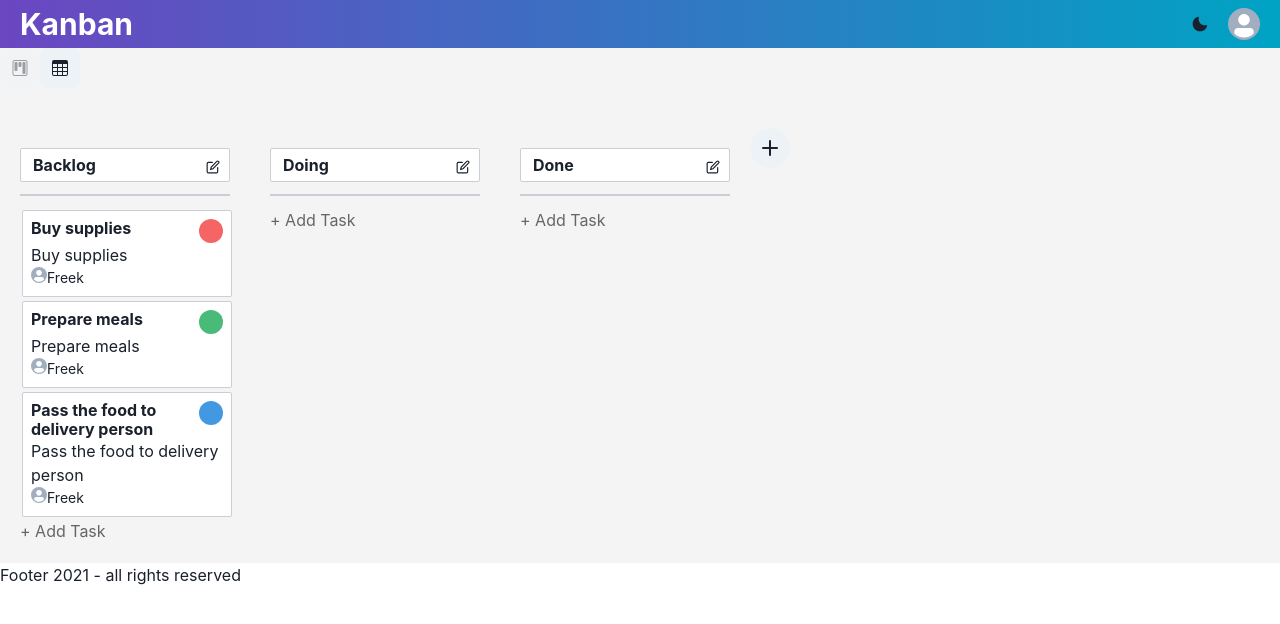
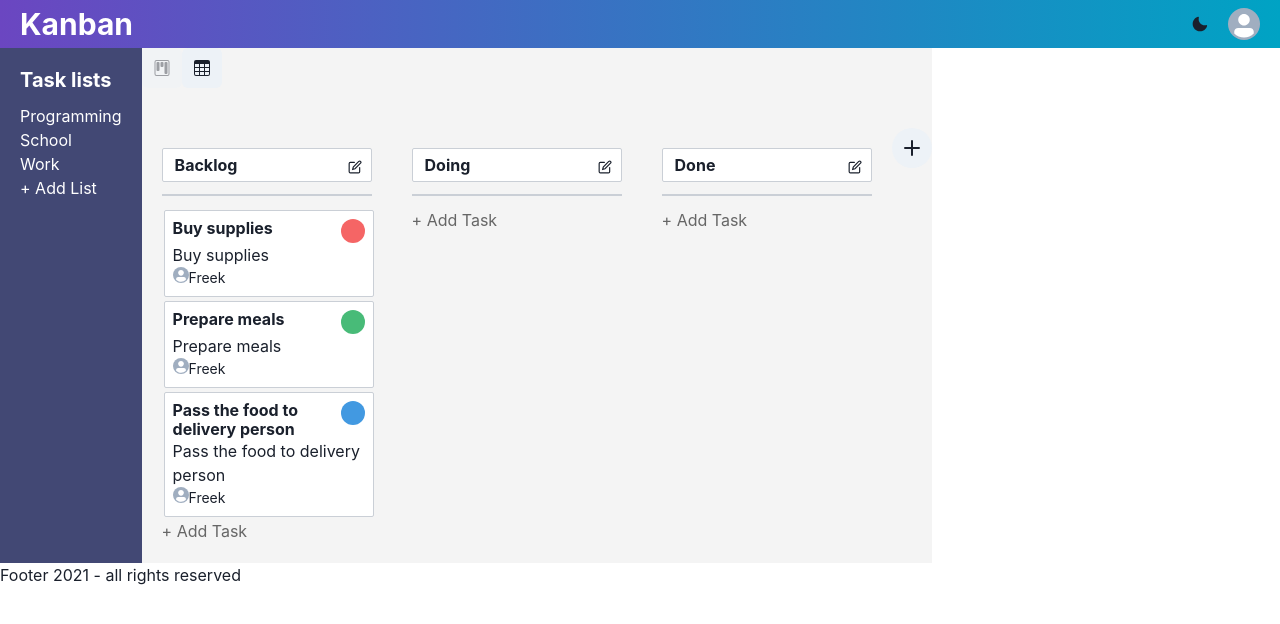
Before and after one commit to fvd2/kanban, a React (Create React App) app: page / in a window 1280 px wide. Shown: the top 624 px of the page. Built offline with nearby package versions, Linux system fonts and the light colour scheme.

Commit message:
Created basic sidebar

```diff
--- a/src/App.js
+++ b/src/App.js
@@ -1,12 +1,17 @@
 import Header from './Header'
 import Board from './Board'
 import Footer from './Footer'
+import SideBar from './SideBar'
+import { Flex } from '@chakra-ui/react'
 
 const App = () => {
 	return (
 		<>
 			<Header />
-			<Board />
+			<Flex>
+				<SideBar />
+				<Board />
+			</Flex>
 			<Footer />
 		</>
 	)
```
